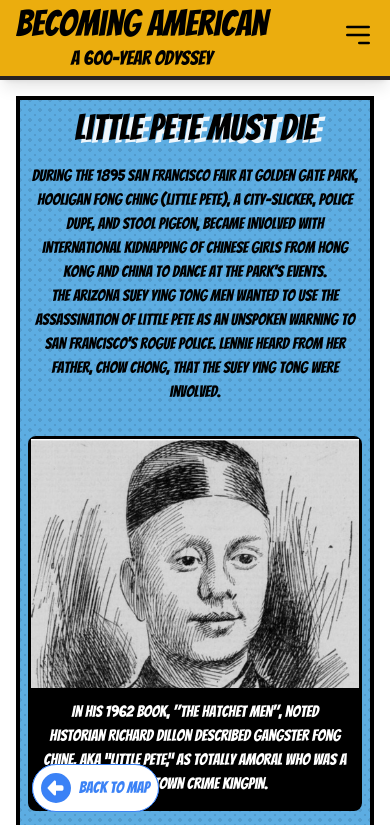
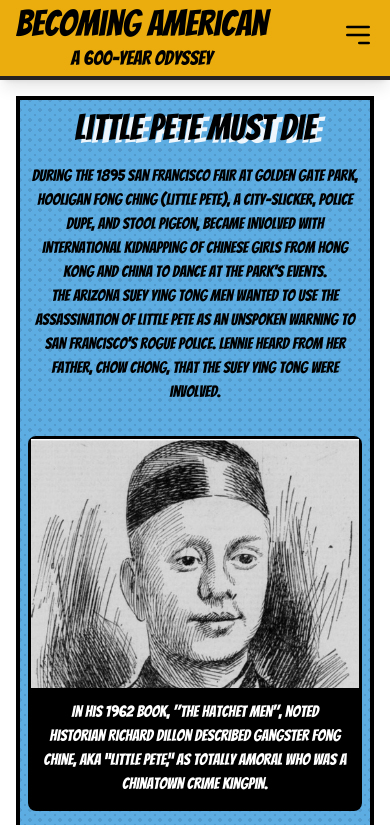
Before and after one commit to alison2686/book-map, a Next.js app: page /Comics in a window 390 px wide. Shown: the top 825 px of the page. Built offline with nearby package versions, Linux system fonts and the light colour scheme; grey boxes are pictures that could not be loaded.

Commit message:
hide BackButton in mobile view

```diff
--- a/src/components/panel/index.tsx
+++ b/src/components/panel/index.tsx
@@ -76,7 +76,10 @@ const ComicPanel: FC<ComicPanelProps> = ({
 
   return (
     <div className='container mx-auto p-4'>
-      <BackButton />
+      <div className='hidden md:block'>
+        <BackButton />
+      </div>
+
       <div className='flex flex-col items-center justify-center lg:h-screen'>
         <div className='comic-bg border-4 border-black lg:max-w-screen-lg h-full flex flex-col items-center justify-center overflow-y-auto scrollbar-hide cursor-pointer'>
           <div className='grid grid-cols-1 md:grid-cols-6 auto-rows-auto gap-4 w-full h-full p-2 md:p-6'>
```
